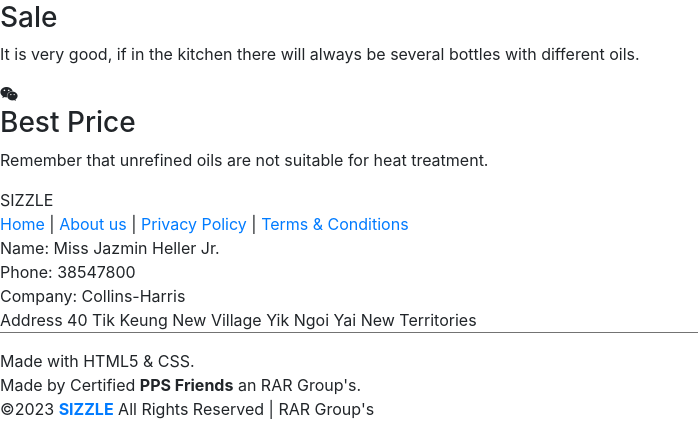
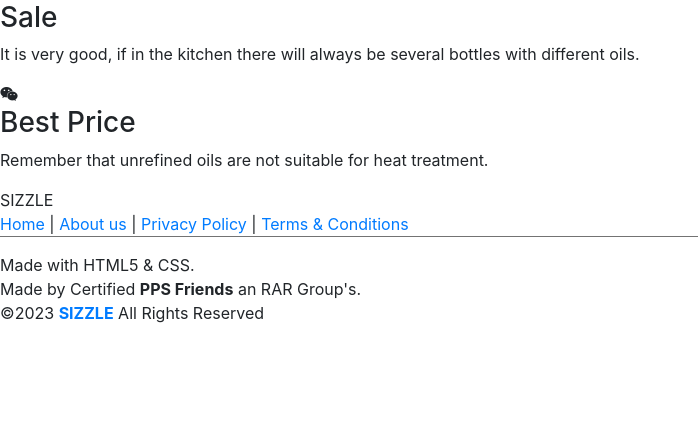
Before and after one commit to 20014606/FoodPlaza, a Django app: page / in a window 1280 px wide. Shown: the part 482-903 px from the top of the page, without its empty margins (0-698 px from the left). After the commit the page ends 805 px from the top, so only its background shows below. Run offline with Django 3.2, Linux system fonts and the light colour scheme; parts of the project's set-up code (start-up, migrations or seed data) failed here and were passed over; some libraries are stand-ins or nearby versions.

Commit message:
Updated code

```diff
--- a/FoodProject/Templates/Foodapp/index.html
+++ b/FoodProject/Templates/Foodapp/index.html
@@ -128,15 +128,9 @@
               <a class="ext-link" href="#">Privacy Policy</a> |
                 <a class="ext-link" href="#">Terms & Conditions</a>
         </div>
-        <div class="fo-cont-3">
-          Name:	Miss Jazmin Heller Jr.<br />
-Phone:	38547800<br />
-Company:	Collins-Harris<br />
-Address	40 Tik Keung New Village Yik Ngoi Yai New Territories
-        </div>
       </div><hr style="background-color: grey;margin-top:0px;"/>Made with HTML5 & CSS.<br />
       Made by Certified <b>PPS Friends</b> an RAR Group's.<br />
-      ©<script type='text/javascript'>var creditsyear = new Date();document.write(creditsyear.getFullYear());</script> <a class="ext-link" href="/"><b>SIZZLE</b></a> All Rights Reserved | RAR Group's
+      ©<script type='text/javascript'>var creditsyear = new Date();document.write(creditsyear.getFullYear());</script> <a class="ext-link" href="/"><b>SIZZLE</b></a> All Rights Reserved
     </footer>
   </body>
 </html>
```
